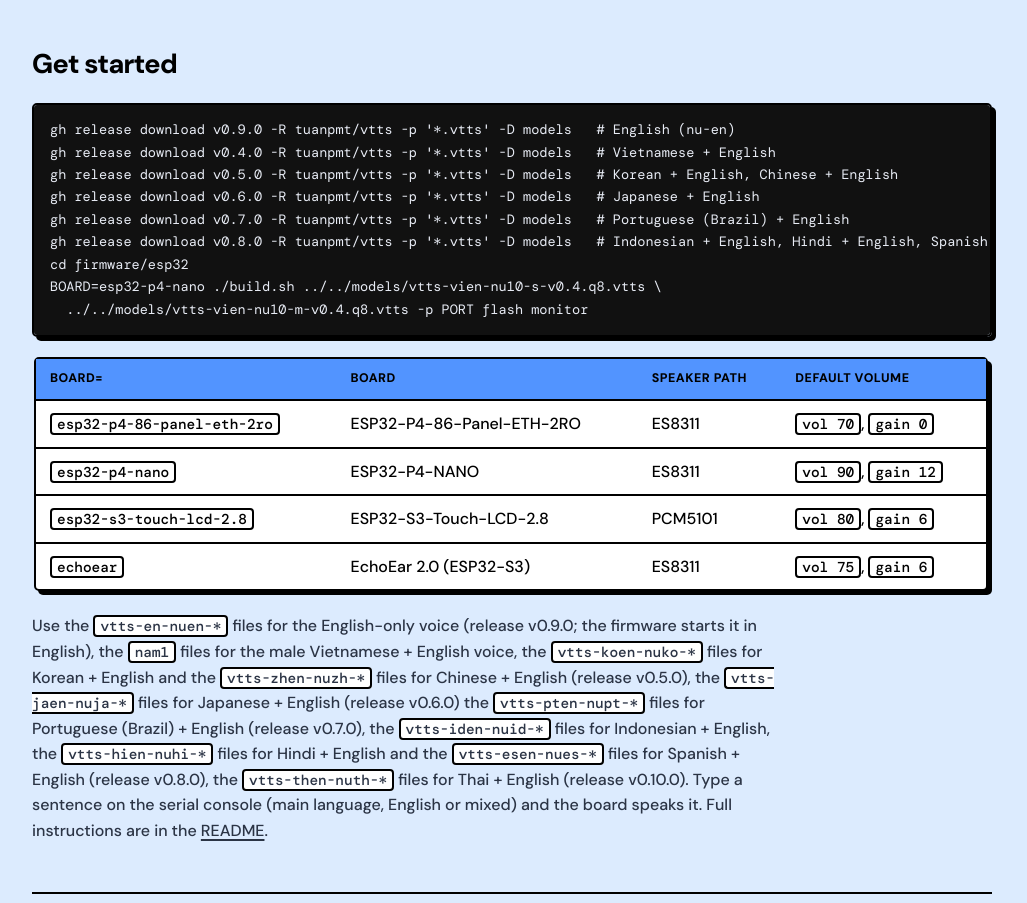
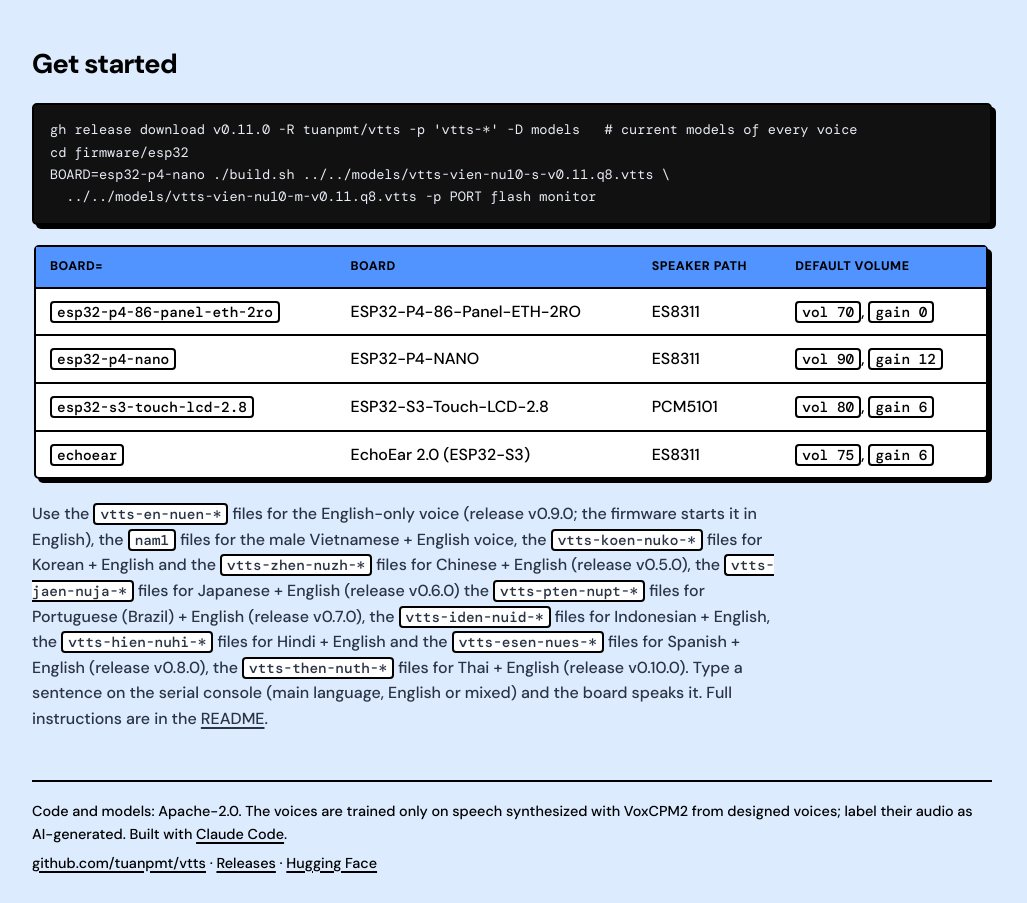
Before and after one commit to tuanpmt/vtts, a plain HTML site: page docs/index.html in a window 1280 px wide. Shown: the part 3153-4056 px from the top of the page, without its empty margins (128-1155 px from the left). Drawn offline with Linux system fonts and the light colour scheme.

Commit message:
release: v0.11.0 consolidated release of all voices (Apache-2.0)
- one release with the current M and S model of every voice (11 voices,
  22 files): nu-en, nam-1, nu-10, nu-ko, nu-zh, nu-ja, nu-pt, nu-id,
  nu-hi, nu-es, nu-th, renamed to -v0.11.q8.vtts
- no new training: every file is byte-identical to the recommended file
  of an earlier release (v0.4.0 ... v0.10.4, same SHA256); the .vtts
  header has no release version, so firmware and runtimes are unchanged
- README: row of language flags at the top, quick start and download
  links point to v0.11.0
- voices.md: file table of v0.11.0 with the source release of each file
- site.json (release v0.11.0 for every voice), website get-started,
  roadmap, CHANGELOG v0.11.0, HF card (v0.11 files recommended, older
  files kept)

Co-Authored-By: Claude Opus 5.5 <noreply@anthropic.com>

```diff
--- a/docs/index.html
+++ b/docs/index.html
@@ -225,15 +225,10 @@ first chunk 195 ms, playback started 275 ms, underruns 0</div>
 
   <section id="start">
     <h2>Get started</h2>
-    <pre class="code">gh release download v0.9.0 -R tuanpmt/vtts -p '*.vtts' -D models   # English (nu-en)
-gh release download v0.4.0 -R tuanpmt/vtts -p '*.vtts' -D models   # Vietnamese + English
-gh release download v0.5.0 -R tuanpmt/vtts -p '*.vtts' -D models   # Korean + English, Chinese + English
-gh release download v0.6.0 -R tuanpmt/vtts -p '*.vtts' -D models   # Japanese + English
-gh release download v0.7.0 -R tuanpmt/vtts -p '*.vtts' -D models   # Portuguese (Brazil) + English
-gh release download v0.8.0 -R tuanpmt/vtts -p '*.vtts' -D models   # Indonesian + English, Hindi + English, Spanish + English
+    <pre class="code">gh release download v0.11.0 -R tuanpmt/vtts -p 'vtts-*' -D models   # current models of every voice
 cd firmware/esp32
-BOARD=esp32-p4-nano ./build.sh ../../models/vtts-vien-nu10-s-v0.4.q8.vtts \
-  ../../models/vtts-vien-nu10-m-v0.4.q8.vtts -p PORT flash monitor</pre>
+BOARD=esp32-p4-nano ./build.sh ../../models/vtts-vien-nu10-s-v0.11.q8.vtts \
+  ../../models/vtts-vien-nu10-m-v0.11.q8.vtts -p PORT flash monitor</pre>
 <!-- BEGIN:boards -->
 <div class="tablewrap">
   <table>
--- a/docs/site.json
+++ b/docs/site.json
@@ -10,9 +10,9 @@
       "quality": "M (1.83M params, 2.6 MB)",
       "lite": "S (0.82M params, 1.2 MB)",
       "status": "released",
-      "status_text": "Released in v0.9.0, M and S updated in v0.10.1 (Apache-2.0)",
+      "status_text": "Released in v0.9.0, M and S updated in v0.10.1; all current files in v0.11.0 (Apache-2.0)",
       "pair": "English (American)",
-      "release": "v0.10.1",
+      "release": "v0.11.0",
       "hf": "en-nu-en",
       "models": [
         "nuen-m",
@@ -29,9 +29,9 @@
       "quality": "M (1.83M params, 2.6 MB)",
       "lite": "S (0.82M params, 1.2 MB)",
       "status": "released",
-      "status_text": "Released in v0.4.0 (Apache-2.0)",
+      "status_text": "Released in v0.4.0; all current files in v0.11.0 (Apache-2.0)",
       "pair": "Vietnamese + English",
-      "release": "v0.4.0",
+      "release": "v0.11.0",
       "hf": "vi-en-nam-1",
       "models": [
         "nam1-m",
@@ -48,9 +48,9 @@
       "quality": "M (1.83M params, 2.6 MB)",
       "lite": "S (0.82M params, 1.2 MB)",
       "status": "released",
-      "status_text": "Released in v0.4.0, M updated in v0.9.1, S in v0.10.2 (Apache-2.0)",
+      "status_text": "Released in v0.4.0, M updated in v0.9.1, S in v0.10.2; all current files in v0.11.0 (Apache-2.0)",
       "pair": "Vietnamese + English",
-      "release": "v0.10.2",
+      "release": "v0.11.0",
       "hf": "vi-en-nu-10",
       "models": [
         "nu10-m",
@@ -67,9 +67,9 @@
       "quality": "M (1.84M params, 2.6 MB)",
       "lite": "S (0.83M params, 1.2 MB)",
       "status": "released",
-      "status_text": "Released in v0.5.0, S updated in v0.10.3 (Apache-2.0)",
+      "status_text": "Released in v0.5.0, S updated in v0.10.3; all current files in v0.11.0 (Apache-2.0)",
       "pair": "Korean + English",
-      "release": "v0.10.3",
+      "release": "v0.11.0",
       "hf": "ko-en-nu-ko",
       "models": [
         "nuko-m",
@@ -86,9 +86,9 @@
       "quality": "M (1.84M params, 2.6 MB)",
       "lite": "S (0.83M params, 1.2 MB)",
       "status": "released",
-      "status_text": "Released in v0.5.0, M updated in v0.10.3 (Apache-2.0)",
+      "status_text": "Released in v0.5.0, M updated in v0.10.3; all current files in v0.11.0 (Apache-2.0)",
       "pair": "Chinese (Mandarin) + English",
-      "release": "v0.10.3",
+      "release": "v0.11.0",
       "hf": "zh-en-nu-zh",
       "models": [
         "nuzh-m",
@@ -105,9 +105,9 @@
       "quality": "M (1.84M params, 2.6 MB)",
       "lite": "S (0.83M params, 1.2 MB)",
       "status": "released",
-      "status_text": "Released in v0.6.0, M updated in v0.10.4 (Apache-2.0)",
+      "status_text": "Released in v0.6.0, M updated in v0.10.4; all current files in v0.11.0 (Apache-2.0)",
       "pair": "Japanese + English",
-      "release": "v0.10.4",
+      "release": "v0.11.0",
       "hf": "ja-en-nu-ja",
       "models": [
         "nuja-m",
@@ -124,9 +124,9 @@
       "quality": "M (1.84M params, 2.6 MB)",
       "lite": "S (0.83M params, 1.2 MB)",
       "status": "released",
-      "status_text": "Released in v0.7.0 (Apache-2.0)",
+      "status_text": "Released in v0.7.0; all current files in v0.11.0 (Apache-2.0)",
       "pair": "Portuguese (Brazil) + English",
-      "release": "v0.7.0",
+      "release": "v0.11.0",
       "hf": "pt-en-nu-pt",
       "models": [
         "nupt-m",
@@ -143,9 +143,9 @@
       "quality": "M (1.84M params, 2.6 MB)",
       "lite": "S (0.83M params, 1.2 MB)",
       "status": "released",
-      "status_text": "Released in v0.8.0 (Apache-2.0)",
+      "status_text": "Released in v0.8.0; all current files in v0.11.0 (Apache-2.0)",
       "pair": "Indonesian + English",
-      "release": "v0.8.0",
+      "release": "v0.11.0",
       "hf": "id-en-nu-id",
       "models": [
         "nuid-m",
@@ -162,9 +162,9 @@
       "quality": "M (1.84M params, 2.6 MB)",
       "lite": "S (0.83M params, 1.2 MB)",
       "status": "released",
-      "status_text": "Released in v0.8.0 (Apache-2.0)",
+      "status_text": "Released in v0.8.0; all current files in v0.11.0 (Apache-2.0)",
       "pair": "Hindi + English",
-      "release": "v0.8.0",
+      "release": "v0.11.0",
       "hf": "hi-en-nu-hi",
       "models": [
         "nuhi-m",
@@ -181,9 +181,9 @@
       "quality": "M (1.84M params, 2.6 MB)",
       "lite": "S (0.83M params, 1.2 MB)",
       "status": "released",
-      "status_text": "Released in v0.8.0, M and S updated in v0.10.4 (Apache-2.0)",
+      "status_text": "Released in v0.8.0, M and S updated in v0.10.4; all current files in v0.11.0 (Apache-2.0)",
       "pair": "Spanish + English",
-      "release": "v0.10.4",
+      "release": "v0.11.0",
       "hf": "es-en-nu-es",
       "models": [
         "nues-m",
@@ -200,9 +200,9 @@
       "quality": "M (1.84M params, 2.6 MB)",
       "lite": "S (0.83M params, 1.2 MB)",
       "status": "released",
-      "status_text": "Released in v0.10.0 (Apache-2.0)",
+      "status_text": "Released in v0.10.0; all current files in v0.11.0 (Apache-2.0)",
       "pair": "Thai + English",
-      "release": "v0.10.0",
+      "release": "v0.11.0",
       "hf": "th-en-nu-th",
       "models": [
         "nuth-m",
```
Also changed, not shown: 5 other files.
